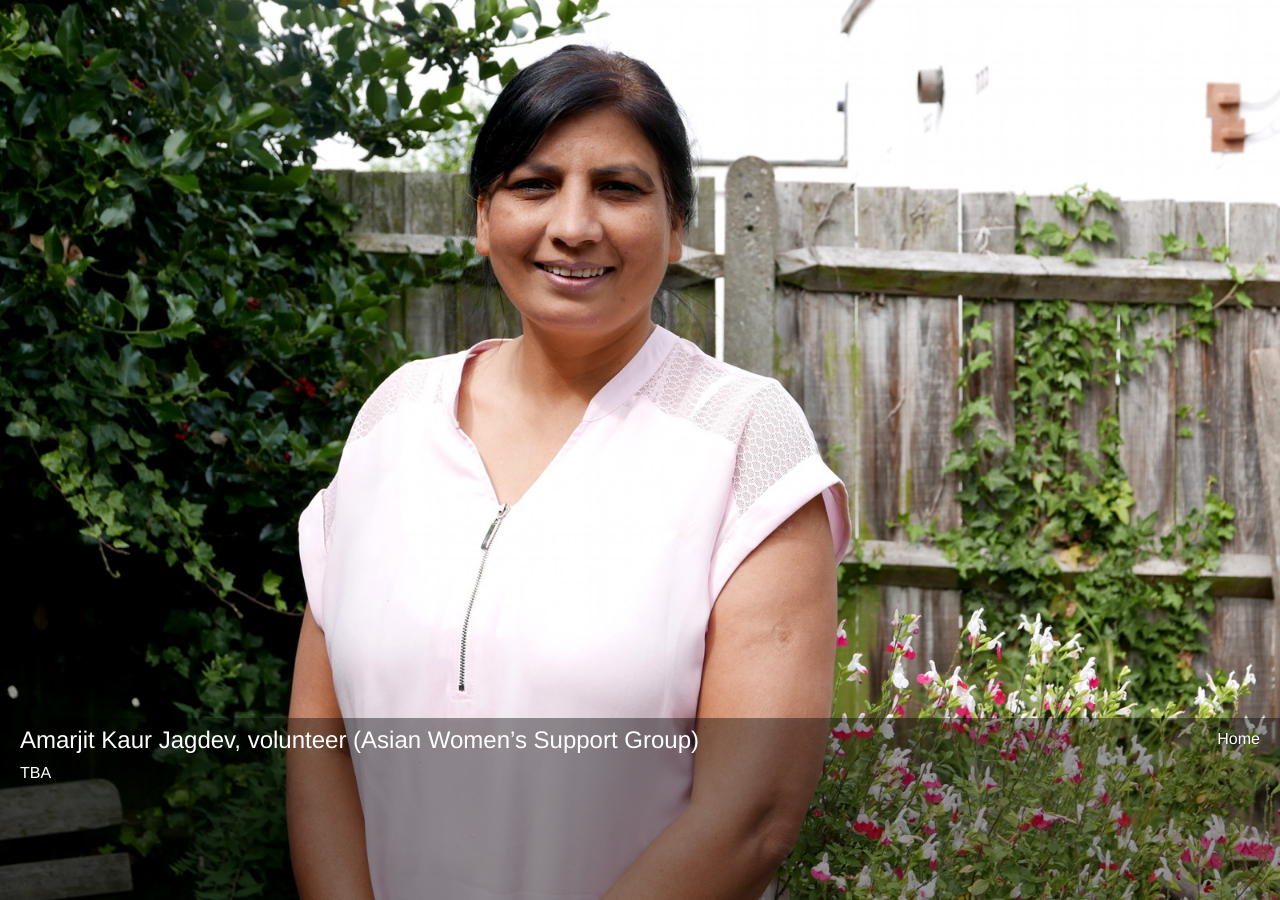
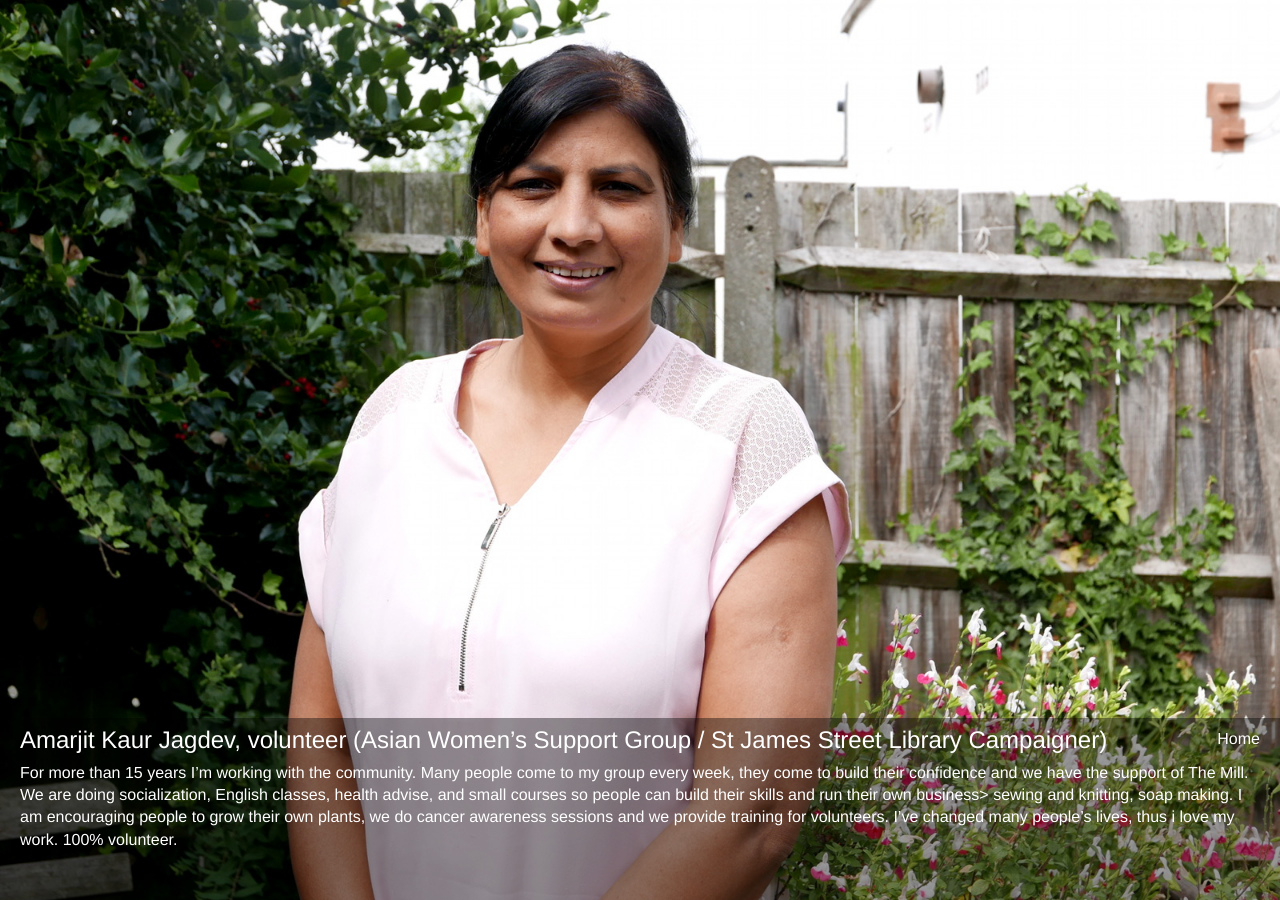
Before and after one commit to the-mill-voices/the-mill-voices.github.io, a Jekyll site: the page built from _posts/2016-06-11-amarjit-kaur-jagdev.markdown, in a window 1280 px wide. Built offline with Jekyll 4.4.1, drawn with Linux system fonts in a browser that asks for light colours; nearby versions of some CDN libraries.

Commit message:
update text

```diff
--- a/_posts/2016-05-02-mohammad-aslam.markdown
+++ b/_posts/2016-05-02-mohammad-aslam.markdown
@@ -5,4 +5,4 @@ image_600: mohammad_600_P1020249.jpg
 image_large: mohammad_1600_P1020249.jpg
 
 ---
-A friend introduced me to The Mill a year ago; i live in Walthamstow but on the other side. We all know each other from the mosque and we come here two or three times a week and play Trumps. I like the staff at The Mill; everybody is really friendly.
+A friend introduced me to The Mill a year ago; I live in Walthamstow but on the other side. We all know each other from the mosque and we come here two or three times a week and play mostly Trumps. I like the staff at The Mill; everybody is really friendly.
--- a/_posts/2016-05-08-ethel-wicks.markdown
+++ b/_posts/2016-05-08-ethel-wicks.markdown
@@ -5,4 +5,4 @@ image_600: ethel_600_P1020194.jpg
 image_large: ethel_1600_P1020194.jpg
 
 ---
-When they shut the Library down I was outside picketing, I don't know since when, but I've been coming to the Knitting Group. It's just so friendly. I knit a lot, this blanket I'm doing I've knitted over 700 of them, but I will only do it if people ask for them. It's a lot of work, but I just do it as a hobby really.
+When they shut the Library down I was outside picketing. I don't know since when, but I've been coming to the Knitting Group. It's just so friendly. I knit a lot, this blanket I'm doing I've knitted over 700 of them, but I will only do it if people ask. It's a lot of work, I just do it as a hobby really.
--- a/_posts/2016-05-17-josetta-malcolm.markdown
+++ b/_posts/2016-05-17-josetta-malcolm.markdown
@@ -5,4 +5,4 @@ image_600: Josetta_600_P1020235.jpg
 image_large: Josetta_1600_P1020235.jpg
 
 ---
-TBA
+I've been hiring the Garden room and teaching Yoga here for the last 3 years. I was looking for a place located at the heart of the community that people from all walks of life could use. I am very much about teaching people who wouldn't access a mainstream Yoga studio, community groups, marginalised people. The Mill is lovely, it has a real mixture of usages, from my Yoga to Spanish classes, meditation, knitting and art, anyone can hire the rooms and have a home for their group to meet in.
--- a/_posts/2016-06-11-amarjit-kaur-jagdev.markdown
+++ b/_posts/2016-06-11-amarjit-kaur-jagdev.markdown
@@ -1,8 +1,8 @@
 ---
 layout: page
-title: Amarjit Kaur Jagdev, volunteer (Asian Women’s Support Group)
+title: Amarjit Kaur Jagdev, volunteer (Asian Women’s Support Group / St James Street Library Campaigner)
 image_600: Amarjit_600_P1020246.jpg
 image_large: Amarjit_1600_P1020246.jpg
 
 ---
-TBA
+For more than 15 years I'm working with the community. Many people come to my group every week, they come to build their confidence and we have the support of The Mill. We are doing socialization, English classes, health advise, and small courses so people can build their skills and run their own business> sewing and knitting, soap making. I am encouraging people to grow their own plants, we do cancer awareness sessions and we provide training for volunteers. I've changed many people's lives, thus i love my work. 100% volunteer.
--- a/_posts/2016-07-01-neil-meads.markdown
+++ b/_posts/2016-07-01-neil-meads.markdown
@@ -5,4 +5,4 @@ image_600: Neil_600_P1020224.jpg
 image_large: Neil_1600_P1020224.jpg
 
 ---
-TBA
+Blackhorse Action Group's role as a residency association was to work with whichever groups were going and to support them by making videos, helping with the campaign, featuring them in the website and Twitter. The NESTA funding was done through BAG because we were constituted. It's great that BAG has served it's purpose. It saved the building if not the Library. The first time we had an open day it was an amazing atmosphere, it was tatty inside but opening those doors, people coming in, it was amazing.
```
